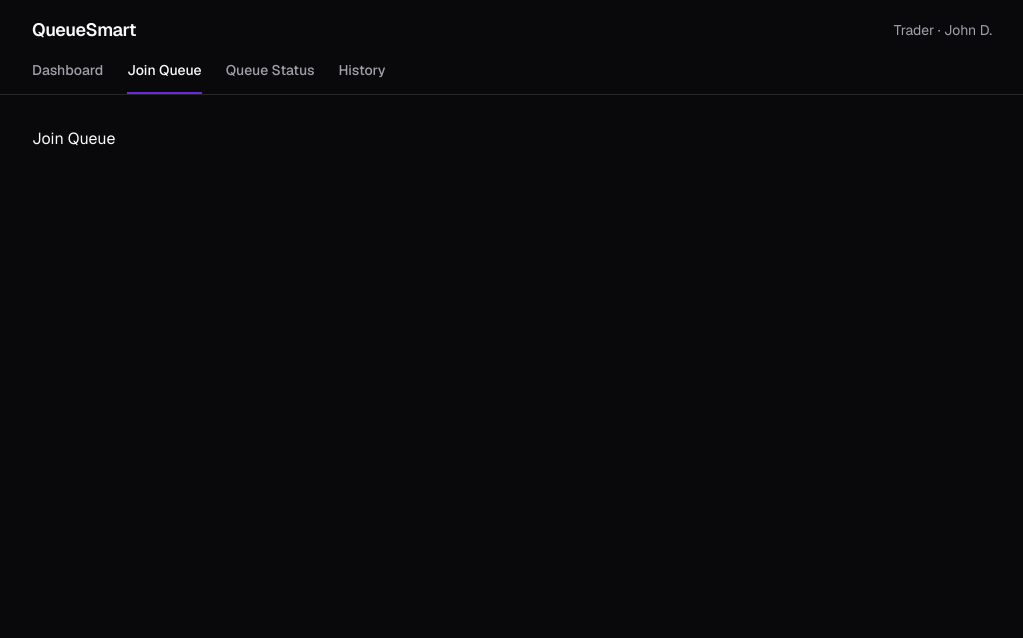
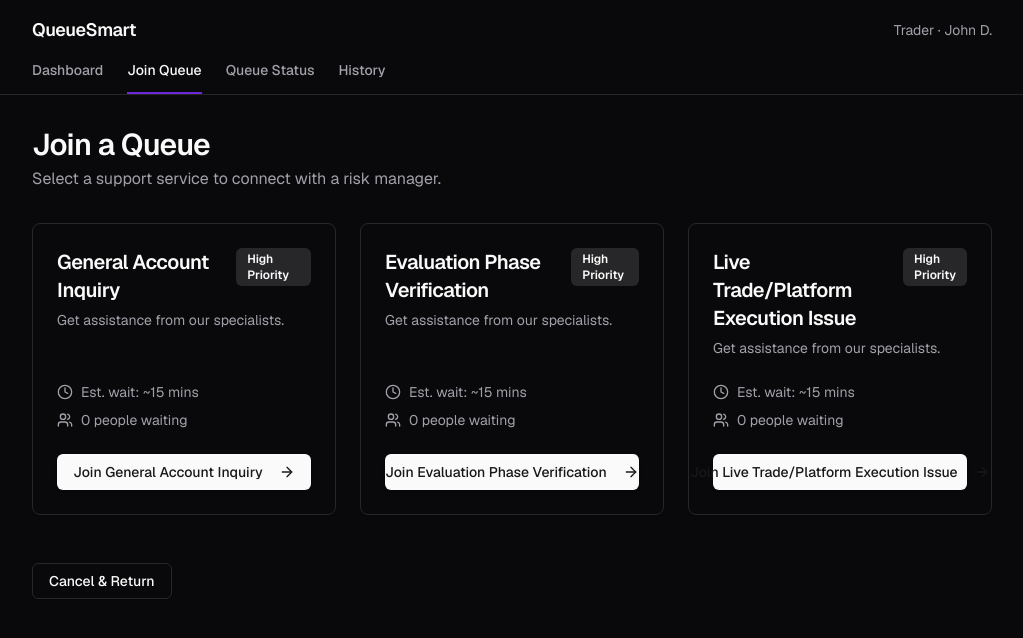
Before and after one commit to rbuserr/Lachesis---QueueSmart-App-, a Next.js app: page /queue/join in a window 1280 px wide. Shown: the top 638 px of the page, without its empty margins (128-1151 px from the left). Built offline with nearby package versions, Linux system fonts and the light colour scheme.

Commit message:
Implemented JoinQueueScreen with service selection

```diff
--- a/src/app/(trader)/queue/join/page.tsx
+++ b/src/app/(trader)/queue/join/page.tsx
@@ -1 +1,91 @@
-export default function JoinQueue() { return <div>Join Queue</div>; }
+import Link from "next/link";
+import { Clock, Users, ArrowRight } from "lucide-react";
+
+import { Button } from "@/components/ui/button";
+import {
+  Card,
+  CardContent,
+  CardDescription,
+  CardFooter,
+  CardHeader,
+  CardTitle,
+} from "@/components/ui/card";
+import { Badge } from "@/components/ui/badge";
+import { getServices } from "@/lib/trader/get-services";
+import { getActiveQueue } from "@/lib/trader/get-active-queue";
+
+export default async function JoinQueueScreen() {
+  const [services, activeQueue] = await Promise.all([
+    getServices(),
+    getActiveQueue(),
+  ]);
+
+  return (
+    <div className="space-y-8">
+      {/* Page Header */}
+      <div className="space-y-1">
+        <h1 className="text-3xl font-semibold tracking-tight">Join a Queue</h1>
+        <p className="text-muted-foreground">
+          Select a support service to connect with a risk manager.
+        </p>
+      </div>
+
+      {/* Warning if already in queue */}
+      {activeQueue && (
+        <div className="rounded-lg border border-yellow-200 bg-yellow-50 p-4 dark:border-yellow-900 dark:bg-yellow-950/50">
+          <p className="text-sm text-yellow-800 dark:text-yellow-200">
+            You are currently in a queue. Joining a new one will replace your
+            current position.
+          </p>
+        </div>
+      )}
+
+      {/* Services Grid */}
+      <div className="grid gap-6 md:grid-cols-2 lg:grid-cols-3">
+        {services.map((service) => (
+          <Card key={service.id} className="flex flex-col">
+            <CardHeader>
+              <div className="flex items-start justify-between gap-4">
+                <CardTitle className="text-xl">{service.name}</CardTitle>
+                {service.priority && (
+                  <Badge variant="secondary">High Priority</Badge>
+                )}
+              </div>
+              <CardDescription className="line-clamp-2">
+                {service.description || "Get assistance from our specialists."}
+              </CardDescription>
+            </CardHeader>
+
+            <CardContent className="grid gap-2 text-sm text-muted-foreground mt-auto">
+              <div className="flex items-center gap-2">
+                <Clock className="h-4 w-4" />
+                <span>Est. wait: ~{service.estimatedWaitTime || 15} mins</span>
+              </div>
+              <div className="flex items-center gap-2">
+                <Users className="h-4 w-4" />
+                <span>{service.currentQueueLength || 0} people waiting</span>
+              </div>
+            </CardContent>
+
+            <CardFooter>
+              {/* Server action form or Link to confirm modal would go here */}
+              <Button asChild className="w-full group">
+                <Link href={`/queue/join/${service.id}`}>
+                  Join {service.name}
+                  <ArrowRight className="ml-2 h-4 w-4 transition-transform group-hover:translate-x-1" />
+                </Link>
+              </Button>
+            </CardFooter>
+          </Card>
+        ))}
+      </div>
+
+      {/* Footer Navigation */}
+      <div className="flex flex-wrap gap-3 pt-4">
+        <Button asChild variant="outline">
+          <Link href="/dashboard">Cancel & Return</Link>
+        </Button>
+      </div>
+    </div>
+  );
+}
```
